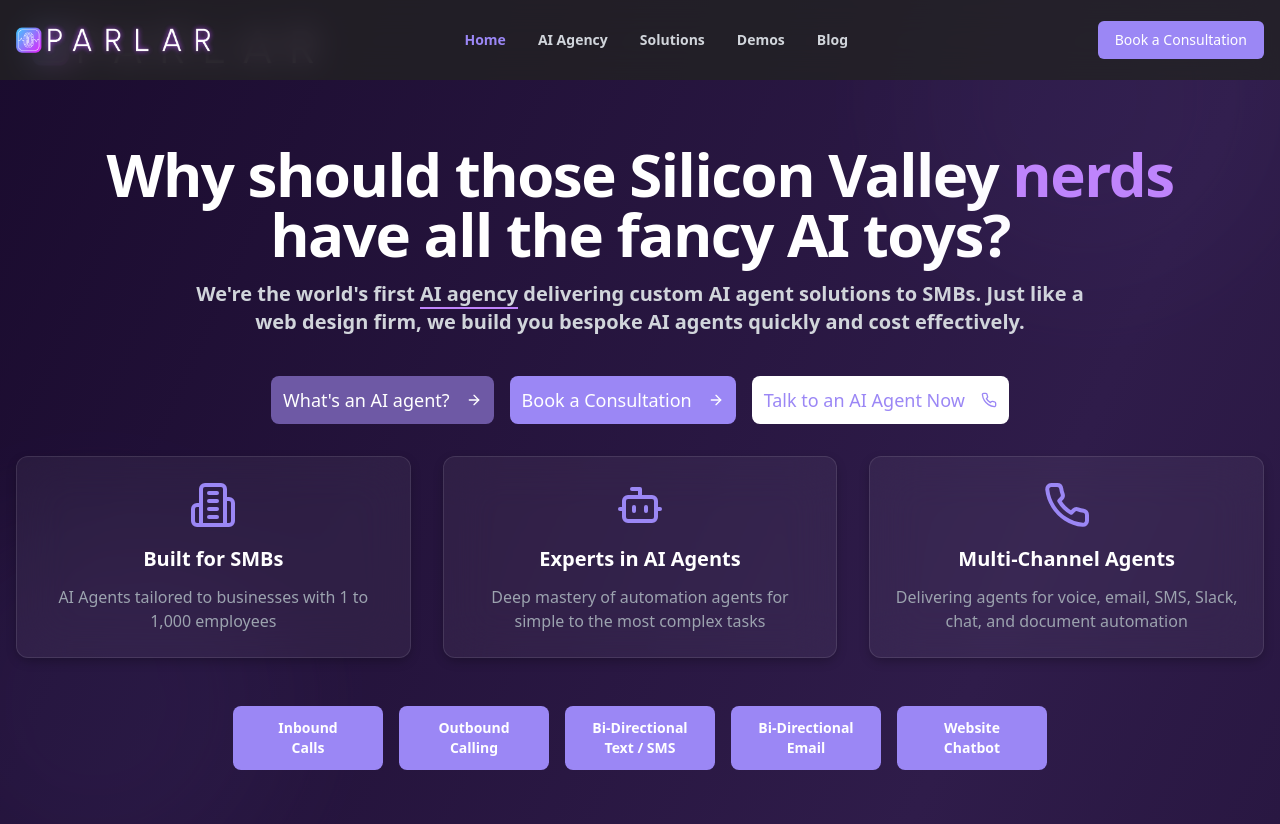
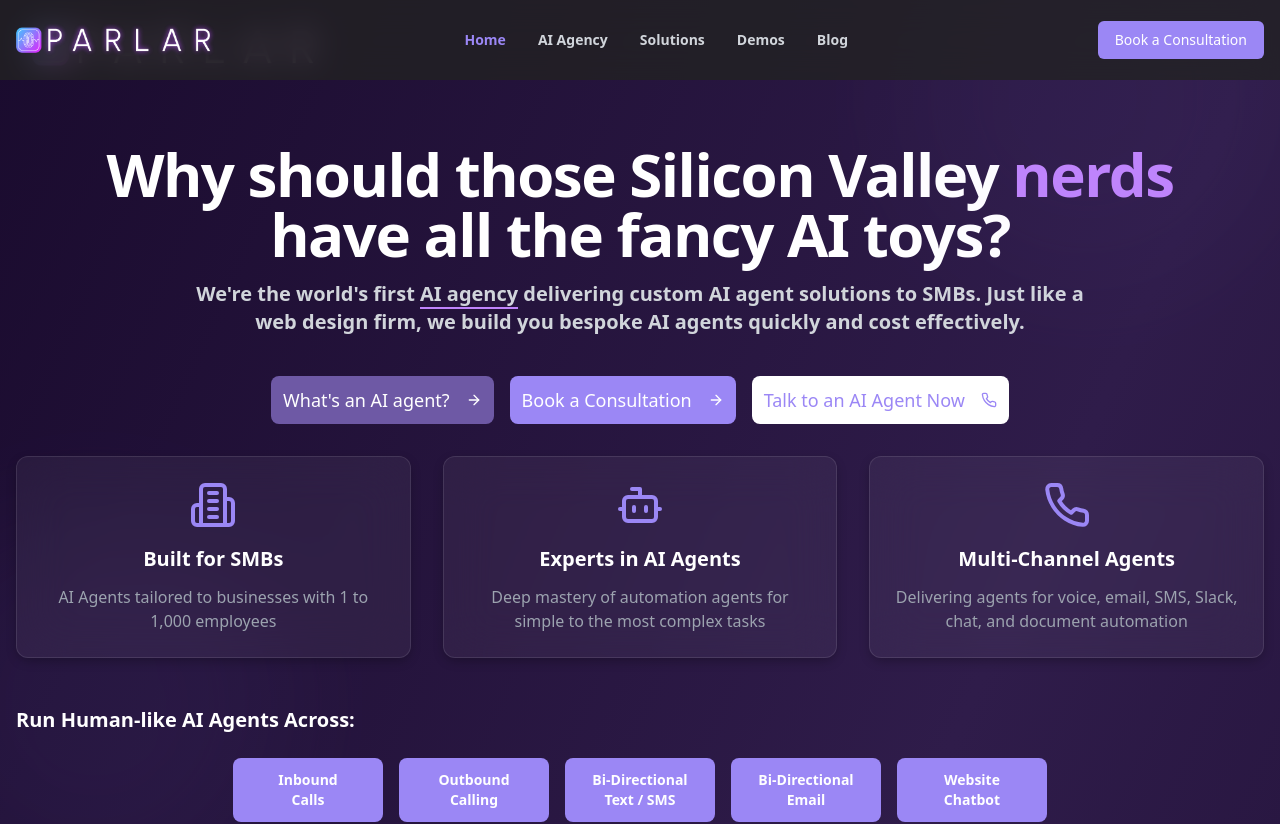
Before and after one commit to awesbecher/powered-by-website, a React (Vite) app: page / in a window 1280 px wide. Shown: the top 824 px of the page. Built offline with nearby package versions, Linux system fonts and the light colour scheme.

Commit message:
Add header text above navigation buttons
Adds a left-aligned text element above the navigation buttons, reading: "Run Human-like AI Agents Across:".

```diff
--- a/src/components/home/NavigationButtons.tsx
+++ b/src/components/home/NavigationButtons.tsx
@@ -11,7 +11,11 @@ export const NavigationButtons = () => {
   ];
 
   return (
-    <div className="max-w-7xl mx-auto px-4 flex justify-center gap-4">
+    <div className="max-w-7xl mx-auto px-4">
+      <h3 className="text-white text-xl font-semibold mb-6 text-left">
+        Run Human-like AI Agents Across:
+      </h3>
+      <div className="flex justify-center gap-4">
         {buttons.map((button, index) => (
           <Link
             key={index}
@@ -24,5 +28,6 @@ export const NavigationButtons = () => {
           </Link>
         ))}
       </div>
+    </div>
   );
 };
```
Lines whose indentation alone changed are shown as unchanged.
